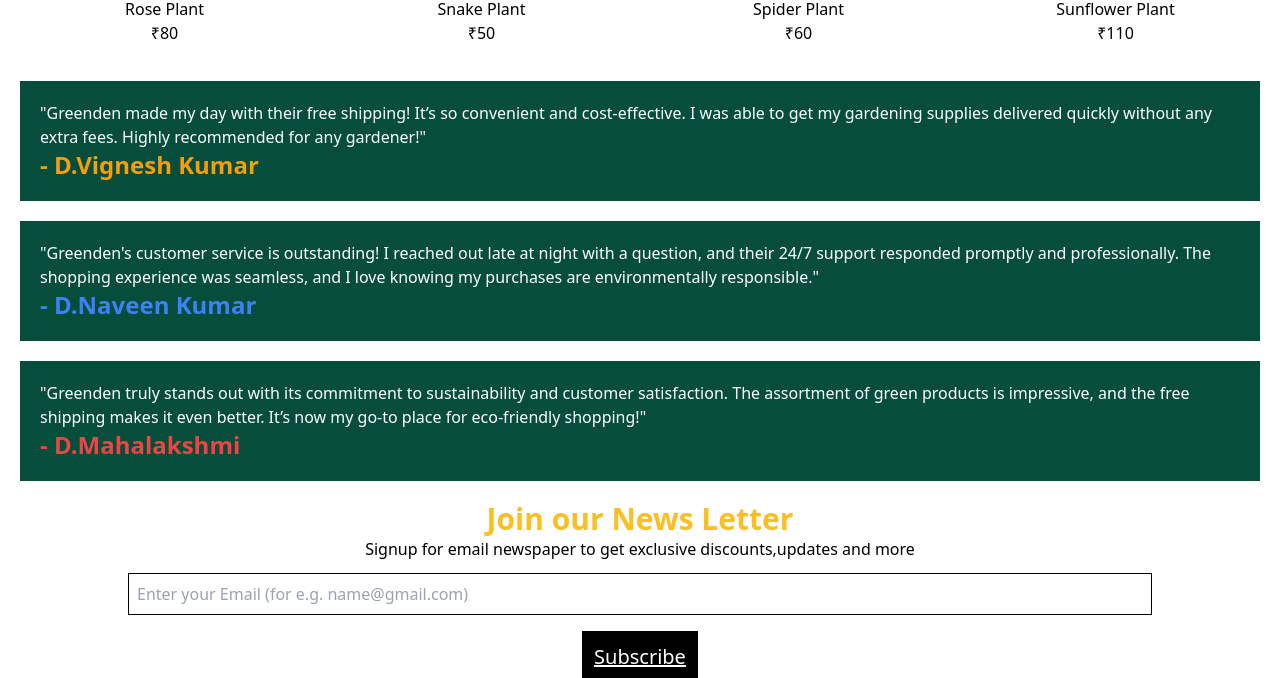
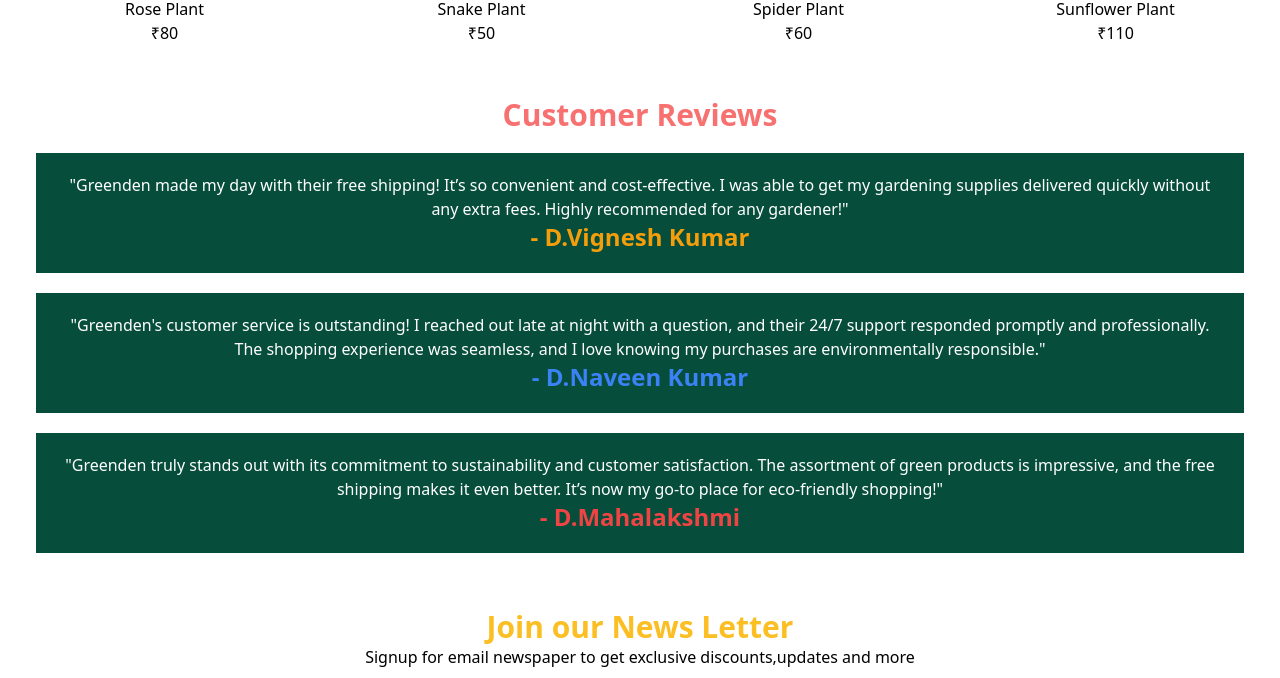
Before and after one commit to VigneshKumar2711/My-Greenden-Project-Tailwind, a plain HTML site: page index.html in a window 1280 px wide. Shown: the part 1129-1807 px from the top of the page. Drawn offline with nearby package versions, Linux system fonts and the light colour scheme.

Commit message:
Update index.html

```diff
--- a/index.html
+++ b/index.html
@@ -116,6 +116,8 @@ https://cdn.jsdelivr.net/npm/tailwindcss@2.2.19/dist/tailwind.min.css
     </div>
     </section>
     <!--Customer Reviews Section-->
+    <section class="p-4 text-center">
+    <h1 class="font-bold mt-5 text-3xl"><span class="text-red-400">Customer Reviews</span></h1>
     <div class="flex flex-col gap-5 justify-center text-white m-5">
         <div class="bg-green-900 p-5 container ">
             <p >"Greenden made my day with their free shipping! It’s so convenient and cost-effective. I was able to get my gardening supplies delivered quickly without any extra fees. Highly recommended for any gardener!"
```
